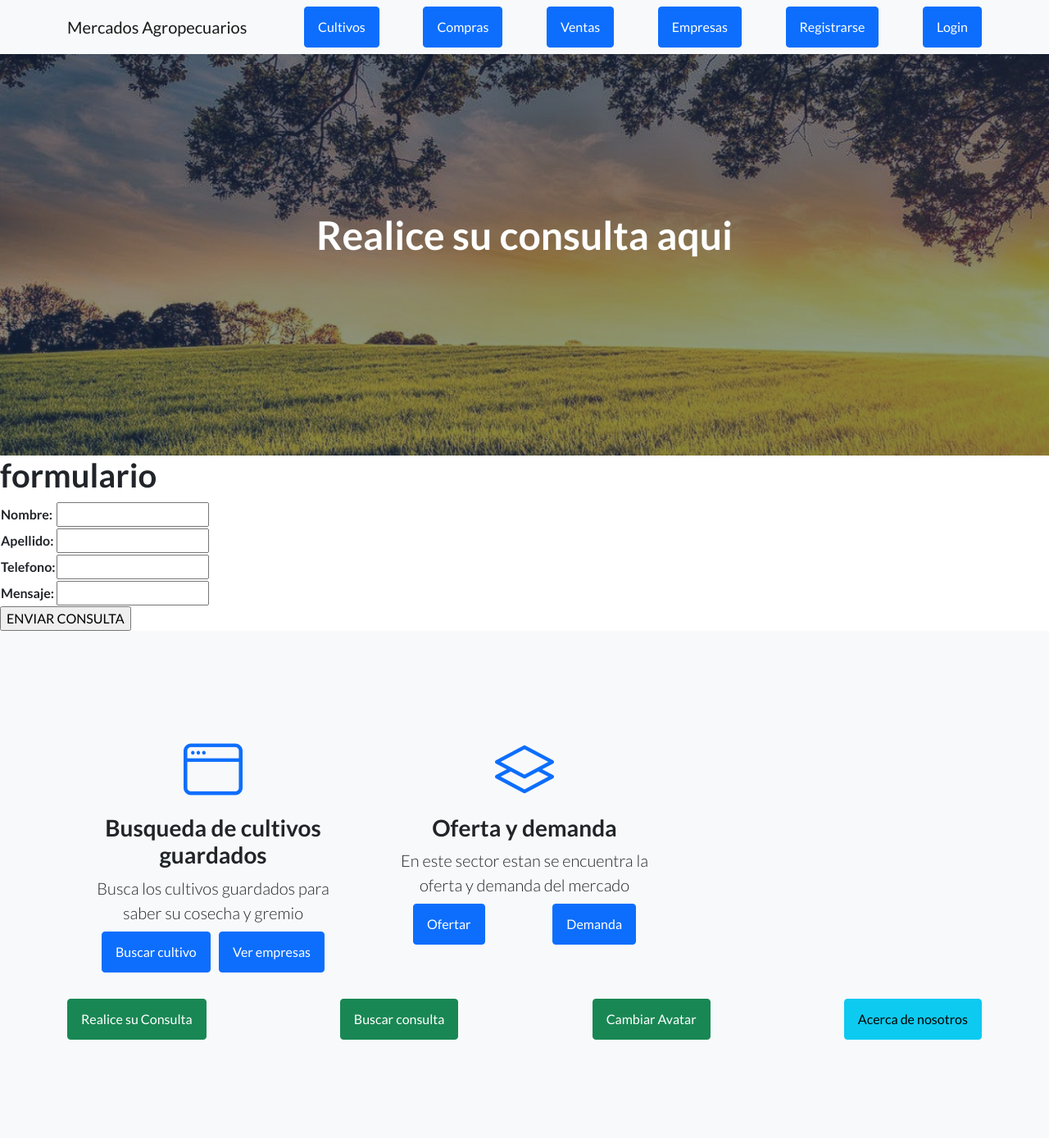
After one commit to Tiesto1994/Trabajo-final, a Django app: page /chatconsulta/ in a window 1280 px wide. The commit adds this page. Shown: the whole page at 82% size. Run offline with Django 4.2, Linux system fonts and the light colour scheme; some libraries are stand-ins or nearby versions.

Commit message:
Entrega.Final.partemil

```diff
--- a/MVT_Ronconi/settings.py
+++ b/MVT_Ronconi/settings.py
@@ -125,3 +125,7 @@ STATIC_URL = 'static/'
 # https://docs.djangoproject.com/en/4.1/ref/settings/#default-auto-field
 
 DEFAULT_AUTO_FIELD = 'django.db.models.BigAutoField'
+
+LOGOUT_REDIRECT_URL='/login/'
+
+LOGIN_URL='/login/'
--- a/MVT_Ronconi_app/forms.py
+++ b/MVT_Ronconi_app/forms.py
@@ -53,3 +53,9 @@ class usereditform(UserCreationForm):
 
 class AvatarForm(forms.Form):
     imagen=forms.ImageField(label="Imagen")
+
+class chatconsultaform(forms.Form):
+    Nombre=forms.CharField(max_length=50)
+    Apellido=forms.CharField(max_length=50)
+    Telefono=forms.IntegerField()
+    Mensaje=forms.CharField(max_length=500)
--- a/MVT_Ronconi_app/models.py
+++ b/MVT_Ronconi_app/models.py
@@ -46,3 +46,9 @@ class Avatar(models.Model):
 
     def __str__(self):
         return f"{self.user} - {self.imagen}"
+
+class chatconsulta (models.Model):
+    Nombre=models.CharField(max_length=50)
+    Apellido=models.CharField(max_length=50)
+    Telefono=models.IntegerField()
+    Mensaje=models.CharField(max_length=500)
--- /dev/null
+++ b/MVT_Ronconi_app/templates/MVT_app/chatconsulta.html
@@ -0,0 +1,22 @@
+{% extends "MVT_app/inicio.html" %}
+
+{% load static %}
+
+{% block titulo %}
+<h1 class="mb-5">Realice su consulta aqui</h1>
+{% endblock %}
+
+{% block contenido_nuevo %}
+<h1> formulario </h1>
+
+<form action="{% url 'chatconsulta' %}" method="POST"> {% csrf_token %}
+<table>
+
+    {{ form.as_table }}
+
+</table>
+<input type="submit" value="ENVIAR CONSULTA">
+
+</form>
+
+{% endblock %}
--- a/MVT_Ronconi_app/templates/MVT_app/inicio.html
+++ b/MVT_Ronconi_app/templates/MVT_app/inicio.html
@@ -28,6 +28,7 @@
                 <a class="btn btn-primary" href="{% url 'ventasformulario' %}">Ventas</a>
                 <a class="btn btn-primary" href="{% url 'empresaformulario' %}">Empresas</a>
                 <a class="btn btn-primary" href="{% url 'register' %}">Registrarse</a>
+
 
                 {% if user.is_authenticated %}
                 <p> Hola {{ user.username }}</p>
@@ -97,16 +98,21 @@
                         </div>
                             </div>
 
-                        <div class="features-icons-item mx-auto mb-5 mb-lg-0 mb-lg-3">
-                            <div class="features-icons-icon d-flex"><i class="bi-layers m-auto text-primary"></i></div>
-                             <h3>Grupo </h3>
-                            <p class="lead mb-0">Explicacion del grupo</p>
-                            <nav class="navbar navbar-light bg-light static-top">
-                                <div class="container">
 
-                                   <a class="btn btn-primary" href="{% url 'grupo' %}"> Conocer grupo </a>
 
-                        </div>
-                    </div>
-                </div>
-            </div>
+        </div>
+    </div>
+</div>
+</div>
+<nav class="navbar navbar-light bg-light static-top">
+    <div class="container">
+
+        <a class="btn btn-success" href="{% url 'chatconsulta' %}"> Realice su Consulta </a>
+        <a class="btn btn-success" href="{% url 'leer_consulta' %}"> Buscar consulta </a>
+        <a class="btn btn-success" href="{% url 'agregarAvatar' %}">Cambiar Avatar</a>
+        <a class="btn btn-info" href="{% url 'grupo' %}"> Acerca de nosotros </a>
+
+
+
+
+    </div>
--- a/MVT_Ronconi_app/urls.py
+++ b/MVT_Ronconi_app/urls.py
@@ -27,5 +27,7 @@ urlpatterns = [
     path('agregarAvatar',agregaravatar, name='agregarAvatar'),
     path('grupo',grupo, name='grupo'),
 
+    path('chatconsulta/', chatconsulta1, name="chatconsulta"),
+    path('leer_consulta/', leer_consulta1, name="leer_consulta"),
 
 ]
--- a/MVT_Ronconi_app/views.py
+++ b/MVT_Ronconi_app/views.py
@@ -222,3 +222,28 @@ def agregaravatar(request):
     else:
         form=AvatarForm()
         return render(request , "MVT_app/agregaravatar.html", {"formulario": form, "usuario": request.user})
+
+
+def chatconsulta1 (request):
+
+    if request.method=="POST":
+        form=chatconsultaform(request.POST)
+        if form.is_valid():
+            informacion=form.cleaned_data
+
+            Nombre1=informacion["Nombre"]
+            Apellido1=informacion["Apellido"]
+            Telefono1=informacion["Telefono"]
+            Mensaje1=informacion["Mensaje"]
+
+            gran_chatconsulta=chatconsulta(Nombre=Nombre1,Apellido=Apellido1,Telefono=Telefono1,Mensaje=Mensaje1)
+            gran_chatconsulta.save()
+            return render(request,"MVT_app/inicio.html", {"el_mensaje":"Consulta Enviada"})
+    else:
+        formulario=chatconsultaform()
+    return render(request,"MVT_app/chatconsulta.html", {"form":formulario})
+
+@login_required
+def leer_consulta1(request):
+    consulta_lista=chatconsulta.objects.all()
+    return render(request, "MVT_app/leer_consulta.html", {"ESTO_VA":consulta_lista})
```
Also changed, not shown: MVT_Ronconi_app/templates/MVT_app/leer_consulta.html (added, +25 -0 lines), MVT_Ronconi_app/migrations/0004_chatconsulta.py (added), db.sqlite3.
